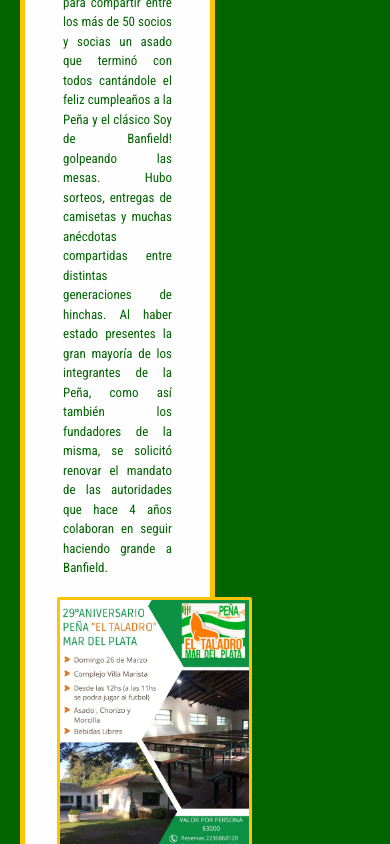
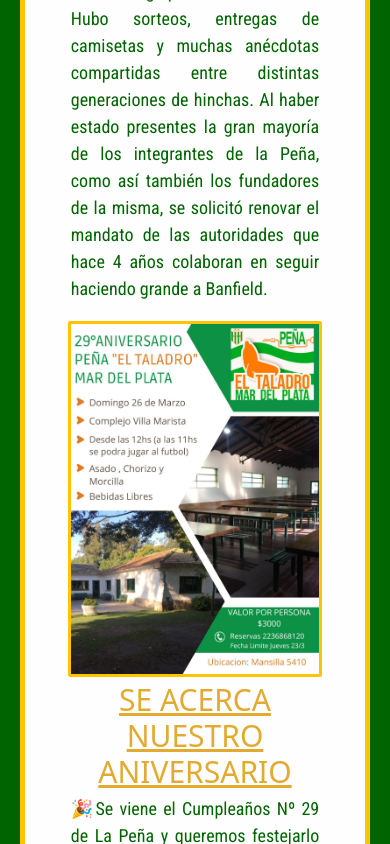
Before and after one commit to Nachopaz00/PenaElTaladroMarDelPlata, a plain HTML site: page index.html in a window 390 px wide. Shown: the part 1156-2000 px from the top of the page. Drawn offline with nearby package versions, Linux system fonts and the light colour scheme.

Commit message:
Correciones marcadas por el tutor

```diff
--- a/css/style.css
+++ b/css/style.css
@@ -267,17 +267,15 @@
     max-width: 65vw; } }
 
 @media (max-width: 420px) {
-  .principal {
-    max-width: 50vw; }
   .principal .nota p {
     margin: auto;
-      font-size: 13px; }
+    font-size: 18px; }
   .principal .nota h2 {
     margin: auto;
     padding: 5px;
     font-size: 30px; }
   .principal .nota img {
-      width: 50vw; } }
+    width: 80vw; } }
 
 .contenedor-historia {
   background-color: #FEFEFE; }
--- a/scss/secciones/_main-index.scss
+++ b/scss/secciones/_main-index.scss
@@ -113,11 +113,10 @@
 
 @media (max-width: 420px) {
     .principal {
-        max-width: 50vw;
         .nota {
             p {
                 margin: auto;
-                font-size: 13px;
+                font-size: 18px;
             }
 
             h2 {
@@ -126,8 +125,8 @@
                 font-size: 30px;
             }
 
-            img{
-                width: 50vw;
+            img {
+             width: 80vw;
             }
 
         }
```
Also changed, not shown: scss/main.css (deleted), 1 other file. Lines whose indentation alone changed are shown as unchanged.
